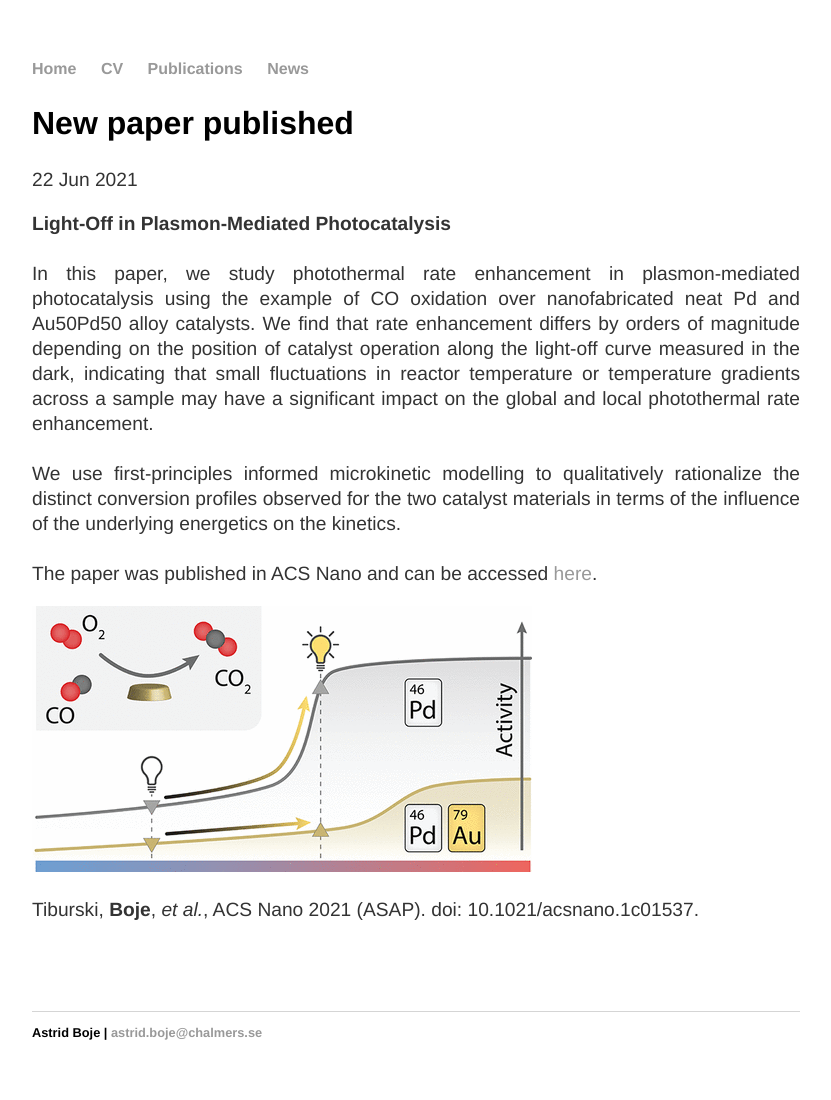
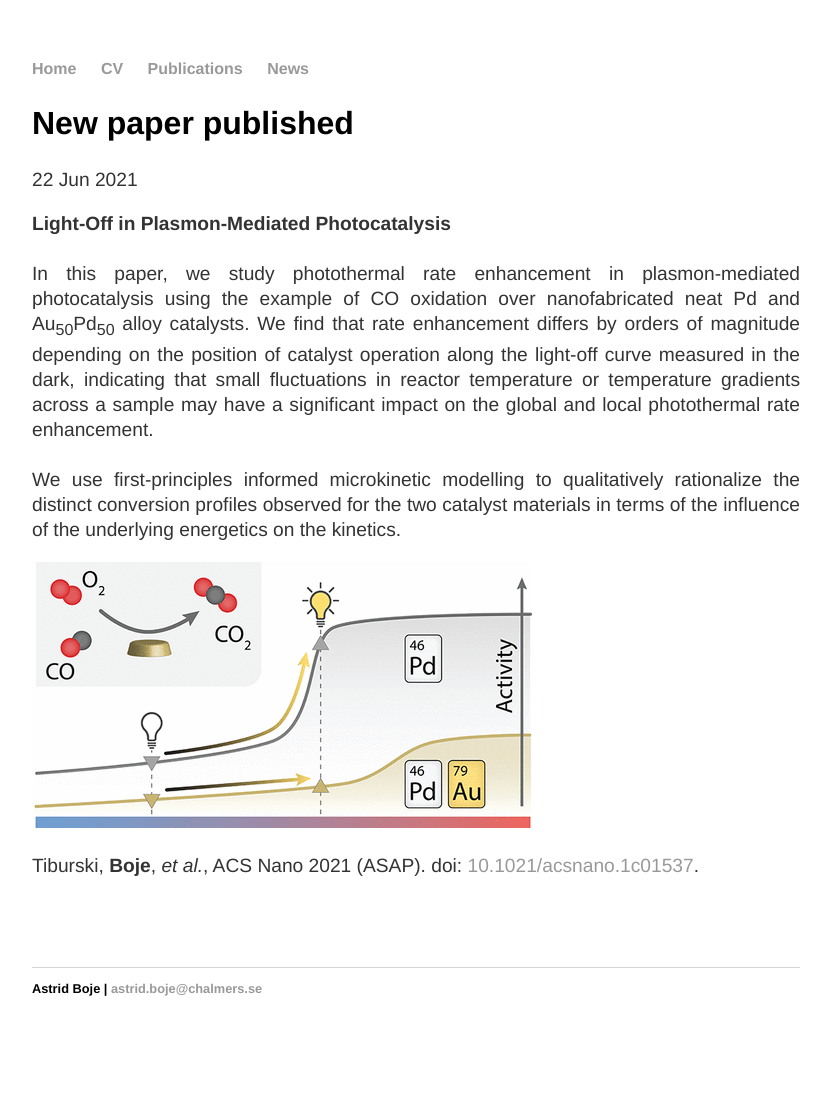
Before and after one commit to aab64/aab64.github.io, a Jekyll site: the page built from _posts/2021-06-22-Photocatalysis-paper-published.md, in a window 1280 px wide. Shown: the whole page, without its empty margins (224-1055 px from the left). Built offline with Jekyll 4.4.1, drawn with Linux system fonts in a browser that asks for light colours; after the commit the page ends 1056 px from its top, so only the background shows below that.

Commit message:
Updated text

```diff
--- a/_posts/2021-06-22-Photocatalysis-paper-published.md
+++ b/_posts/2021-06-22-Photocatalysis-paper-published.md
@@ -9,7 +9,7 @@ date: 2021-06-22
   <br/>
   <br/>
   In this paper, we study photothermal rate enhancement in plasmon-mediated photocatalysis
-  using the example of CO oxidation over nanofabricated neat Pd and Au50Pd50 alloy catalysts.
+  using the example of CO oxidation over nanofabricated neat Pd and Au<sub>50</sub>Pd<sub>50</sub> alloy catalysts.
   We find that rate enhancement differs by orders of magnitude depending on the position of
   catalyst operation along the light-off curve measured in the dark, indicating that small
   fluctuations in reactor temperature or temperature gradients across a sample may have a
@@ -19,16 +19,13 @@ date: 2021-06-22
   We use first-principles informed microkinetic modelling to qualitatively rationalize the
   distinct conversion profiles observed for the two catalyst materials in terms of the
   influence of the underlying energetics on the kinetics.
-  <br/>
-  <br/>
-  The paper was published in ACS Nano and can be accessed <a href="https://pubs.acs.org/doi/10.1021/acsnano.1c01537">
-    here</a>.
 </p>
 
 <img src="/images/ACSNano_TOC.gif" width="500"/>
 <br/>
 <p align="justify">
-  Tiburski, <strong>Boje</strong>, <em>et al.</em>, ACS Nano 2021 (ASAP). doi: 10.1021/acsnano.1c01537.
+  Tiburski, <strong>Boje</strong>, <em>et al.</em>, ACS Nano 2021 (ASAP). doi: <a href="https://pubs.acs.org/doi/10.1021/acsnano.1c01537">
+    10.1021/acsnano.1c01537</a>.
 </p>
 
 <p>
```
